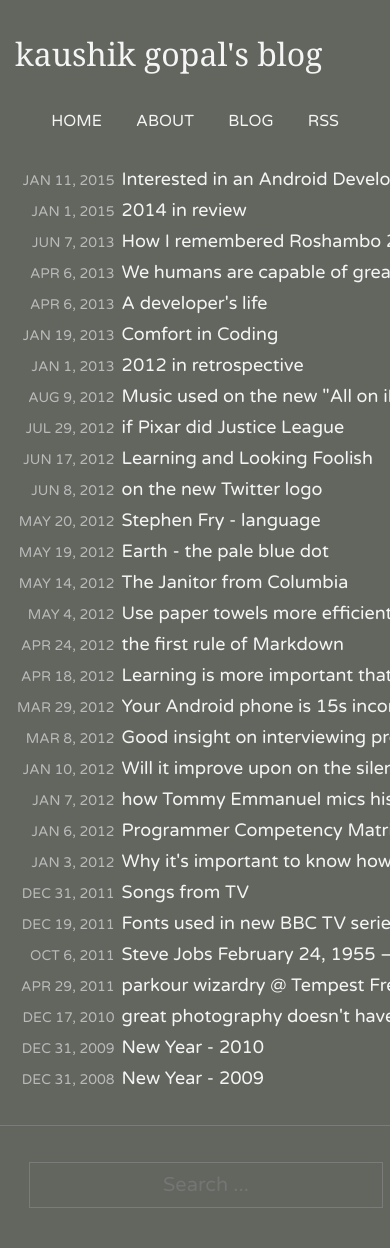
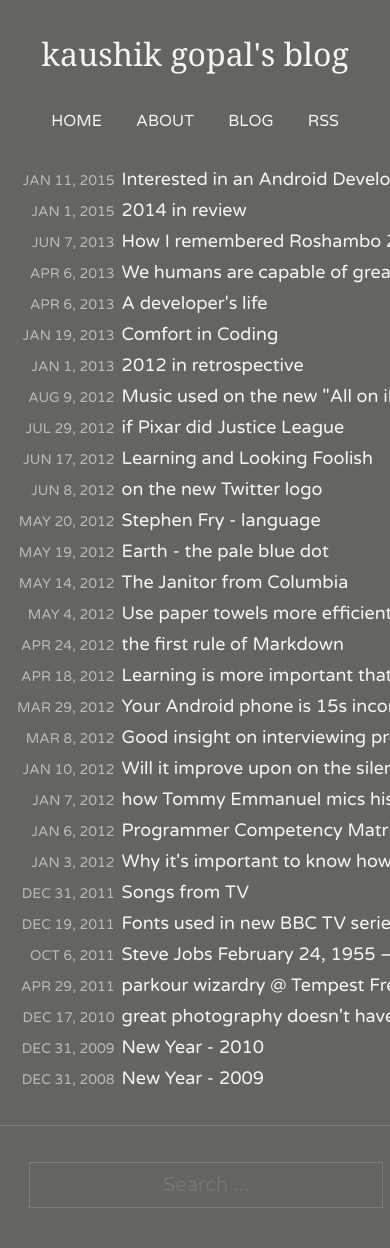
Before and after one commit to kaushikgopal/octopress-kaush-blog, a Jekyll site: the page built from index.html, in a window 390 px wide. Built offline with Jekyll 4.4.1, drawn with Linux system fonts in a browser that asks for light colours.

Commit message:
fix: center banner in mobile layout

```diff
--- a/_sass/_layout.scss
+++ b/_sass/_layout.scss
@@ -10,7 +10,9 @@
     #banner {
         margin-top : $spacing-unit;
 
-
+         @include media-query($on-palm) {
+           h1 {text-align: center;}
+         }
      }
 
     .site-title {
```
